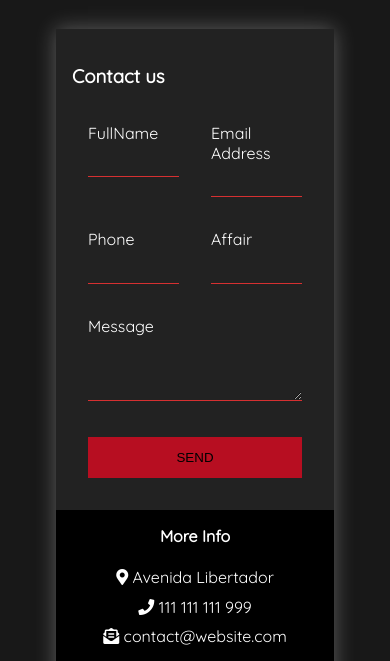
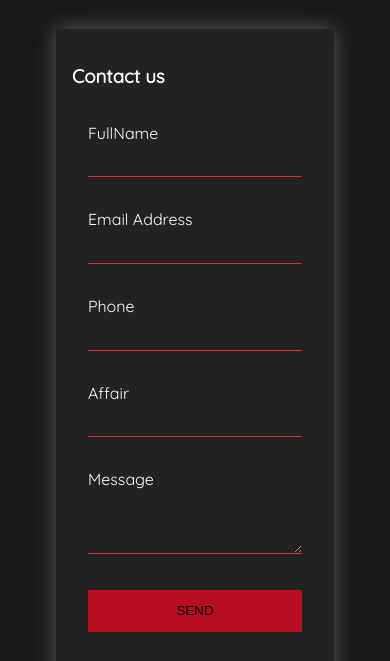
Before and after one commit to tiago1820/login-form, a plain HTML site: page index.html in a window 390 px wide. Shown: the part 127-788 px from the top of the page. Drawn offline with Linux system fonts and the light colour scheme.

Commit message:
max-width: 500

```diff
--- a/style.css
+++ b/style.css
@@ -29,7 +29,7 @@ body {
     box-shadow: 0 0 20px 0 rgba(255, 255, 255, 0.3);
 }
 
-.contact-wrapper > * {
+.contact-wrapper>* {
     padding: 1em;
 }
 
@@ -103,6 +103,18 @@ body {
     padding: .3em;
 }
 
+/* SMALL SCREEN */
+@media (max-width: 500px) {
+    .contact-form form {
+        display: grid;
+        grid-template-columns: 1fr;
+    }
+
+    .contact-form form .block {
+        grid-column: 1;
+    }
+}
+
 /* LARGE SCREEN */
 @media (min-width: 870px) {
     body {
@@ -114,7 +126,7 @@ body {
         grid-template-columns: 2fr 1fr;
     }
 
-    .contact-wrapper > * {
+    .contact-wrapper>* {
         padding: 2rem;
     }
 
```
Also changed, not shown: index.html (+0 -3 lines).
